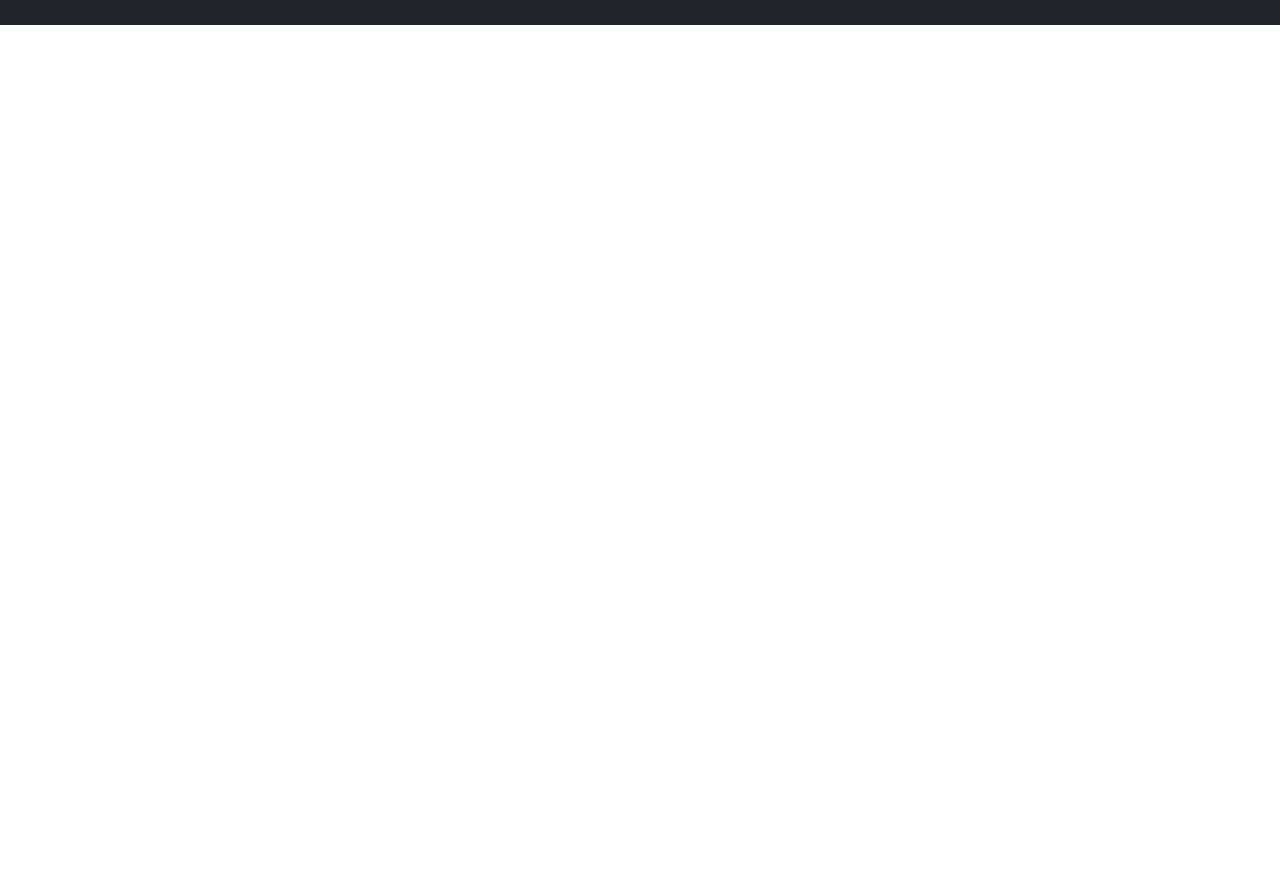
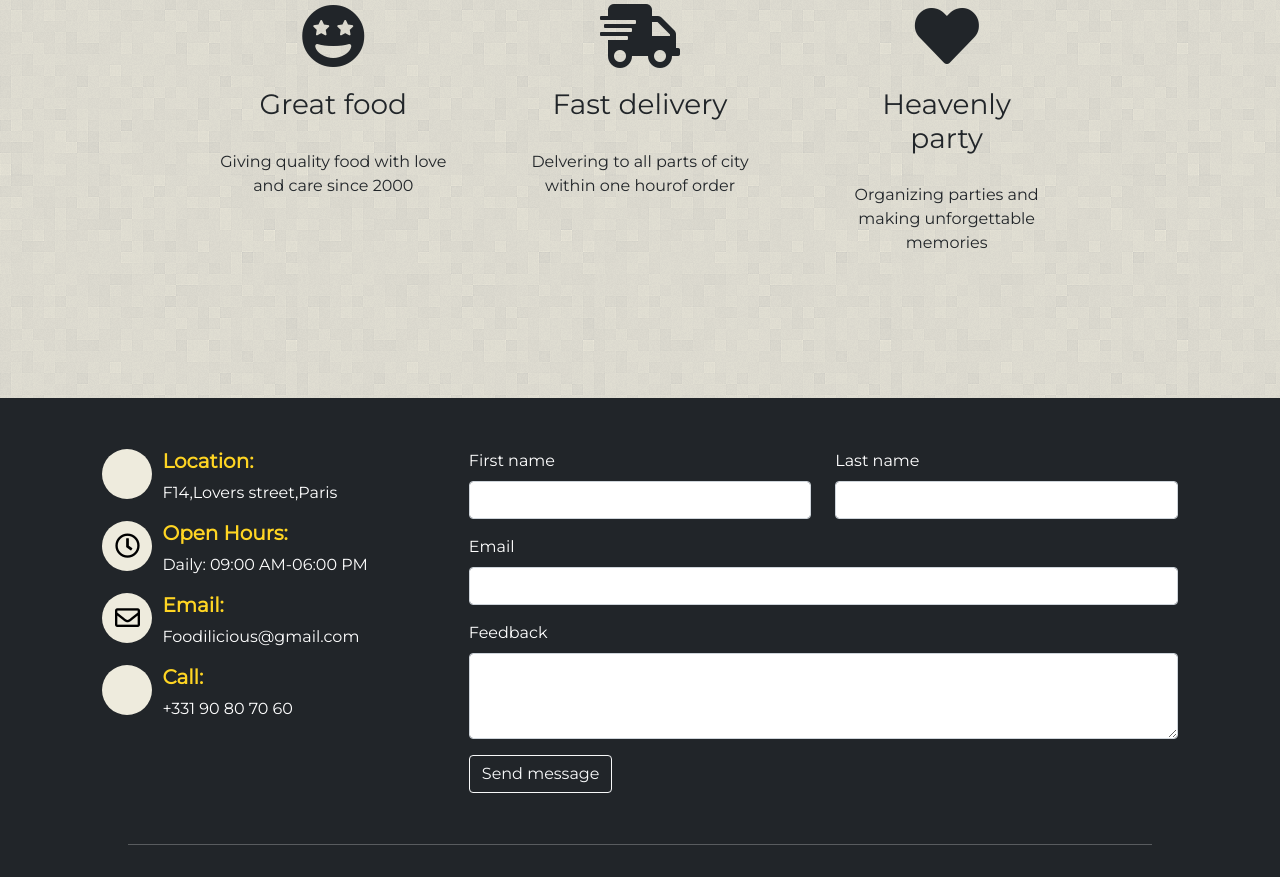
Before and after one commit to Charanraj-T/Foodilicious, a plain HTML site: page index.html in a window 1280 px wide. Shown: the part 720-1597 px from the top of the page. Before the commit the page ends 800 px from the top, so only its background shows below. Drawn offline with nearby package versions, Linux system fonts and the light colour scheme.

Commit message:
completed about section and updated contact section

```diff
--- a/index.html
+++ b/index.html
@@ -46,16 +46,36 @@
     </header>
 
     <!-- home page -->
-    <div id="home" class="bg-dark text-white">
+    <section id="home" class="bg-dark text-white">
         <h1 class="main-heading ">Foodilicious</h1>
         <h3 class="sub-heading m-4">Welcome to the little heaven in the world!</h3>
         <a class="btn btn-outline-light btn-lg p-3 m-3" href="#order">Order Food</a>
         <a class="btn btn-outline-light btn-lg p-3 m-3" href="#table">Book a table</a>
         <a class="btn btn-outline-light btn-lg p-3 m-3" href="#events">Register event</a>
-    </div>
+    </section>
 
     <!-- about  -->
-    <div id="about"></div>
+    <section id="about" class="bg-custom">
+        <div class="container-fluid">
+            <div class="row">
+                <div class="abox col-lg-4">
+                    <i class="fas fa-grin-stars fa-4x"></i>
+                    <h3 class="atitle">Great food</h3>
+                    <p>Giving quality food with love and care since 2000</p>
+                </div>
+                <div class="abox col-lg-4">
+                    <i class="fas fa-shipping-fast fa-4x"></i>
+                    <h3 class="atitle">Fast delivery</h3>
+                    <p>Delvering to all parts of city within one hourof order</p>
+                </div>
+                <div class="abox col-lg-4">
+                    <i class="fas fa-heart fa-4x"></i>
+                    <h3 class="atitle">Heavenly party</h3>
+                    <p>Organizing parties and making unforgettable memories</p>
+                </div>
+            </div>
+        </div>
+    </section>
 
     <!-- menu  -->
     <div id="menu"></div>
@@ -69,6 +89,64 @@
     <!-- table -->
     <div id="table"></div>
 
+    <!-- contact -->
+    <section id="contact" class="bg-dark text-white">
+        <div class="row details">
+            <div class="col-lg-4">
+                <div class="citem">
+                    <i class="cicon far fa-2x fa-map-marker-alt"></i>
+                    <h5>Location:</h5>
+                    <p>F14,Lovers street,Paris</p>
+                </div>
+                <div class="citem">
+                    <i class="cicon far fa-2x fa-clock"></i>
+                    <h5>Open Hours:</h5>
+                    <p>Daily: 09:00 AM-06:00 PM</p>
+                </div>
+                <div class="citem">
+                    <i class="cicon far fa-2x fa-envelope"></i>
+                    <h5>Email:</h5>
+                    <p>Foodilicious@gmail.com</p>
+                </div>
+                <div class="citem">
+                    <i class="cicon far fa-2x fa-phone"></i>
+                    <h5>Call:</h5>
+                    <p>+331 90 80 70 60</p>
+                </div>
+            </div>
+            <div class="col-lg-8">
+                <form id="msgform">
+                    <div class="row">
+                        <div class="col-lg-6 mb-3">
+                            <label for="fname" class="form-label">First name</label>
+                            <input type="text" class="form-control" id="fname">
+                        </div>
+                        <div class="col-lg-6 mb-3">
+                            <label for="lname" class="form-label">Last name</label>
+                            <input type="text" class="form-control" id="lname">
+                        </div>
+                    </div>
+                    <div class="mb-3">
+                        <label for="email" class="form-label">Email</label>
+                        <input type="email" class="form-control" id="email">
+                    </div>
+                    <div class="mb-3">
+                        <label for="message" class="form-label">Feedback</label>
+                        <textarea rows="3" class="form-control" id="message"></textarea>
+                    </div>
+                    <button type="submit" class="btn btn-dark btn-outline-light" onclick=msgsend(event);>Send message</button>
+                </form>
+                <div class="detailres p-5 hidden">
+                    <i class="fas fa-check-circle fa-5x"></i>
+                    <h3 class="p-3">Thanks for your feedback!</h3>
+                    <p>If you face any other problems,feel free to inform us.</p>
+                </div>
+            </div>
+        </div>
+        <hr>
+    </section>
+
+    <!-- footer  -->
     <footer>
         <div class="container-fluid bg-dark text-white">
             <i class="social-icon fab fa-2x fa-facebook"></i>
@@ -78,5 +156,13 @@
             <p>© Copyright 2021 Foodilicious</p>
         </div>
     </footer>
+    <script>
+        function msgsend(event){
+            event.preventDefault();
+            document.querySelector("#msgform").reset();
+            document.querySelector("#msgform").classList.add("hidden");
+            document.querySelector(".detailres").classList.remove("hidden");
+        }
+    </script>
 </body>
 </html>
--- a/styles.css
+++ b/styles.css
@@ -4,6 +4,16 @@ body{
 
 .container-fluid{
     text-align: center;
+    padding:7% 15%;
+}
+
+.bg-custom{
+    background-color:#EEEBDD;
+    background-image: url(./pictures/bright-squares.png);
+}
+
+.hidden{
+    display: none;
 }
 
 /* navbar styles */
@@ -45,6 +55,55 @@ body{
     font-size:1.5rem;
 }
 
+/* about */
+
+.abox{
+    padding:4%;
+}
+
+.atitle{
+    padding:20px;
+}
+
+/* contact */
+
+.details{
+    padding:4% 8%;
+}
+
+.citem h5,.citem p{
+    padding:0 0 0 60px;
+}
+
+.citem h5{
+    font-weight: bolder;
+    color:#FFD523;
+}
+
+.cicon{
+    font-size: 25px;
+    color: black;
+    float: left;
+    width: 50px;
+    height: 50px;
+    background: #eeebdd;
+    display: flex;
+    justify-content: center;
+    align-items: center;
+    border-radius: 50px;
+}
+
+.detailres{
+    text-align: center;
+}
+
+hr{
+    height:3px;
+    margin:0 auto;
+    width:80%;
+    color:white;
+}
+
 /* footer  */
 
 .social-icon{
```
Also changed, not shown: pictures/bright-squares.png (added).
